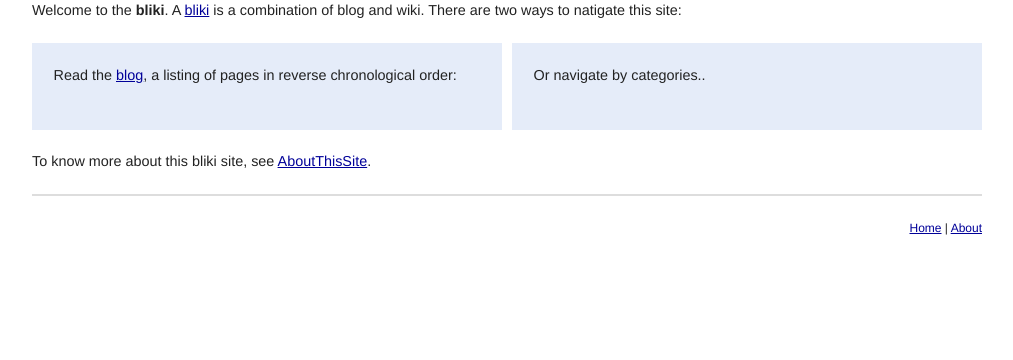
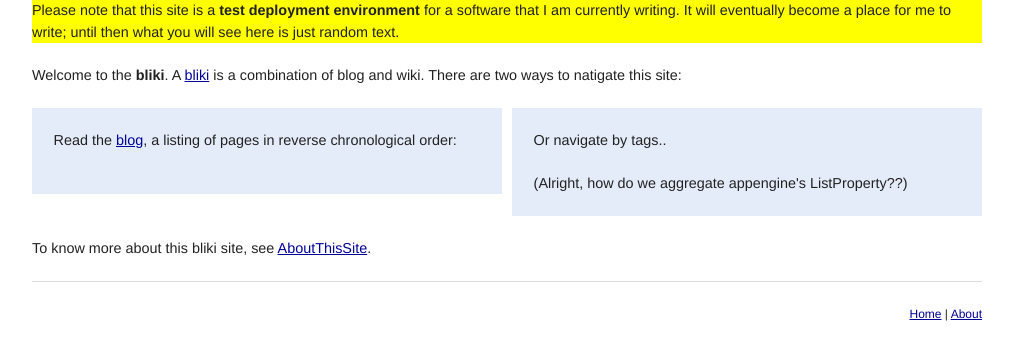
Before and after one commit to srid/debris, a Django app: template templates/srid/main.html in a window 1280 px wide. Shown: the part 18-378 px from the top of the page, without its empty margins (133-1146 px from the left). Run offline with Django 3.2, Linux system fonts and the light colour scheme; the template is opened without the code that fills it, so the values that code supplies are empty.

Commit message:
warning text

```diff
--- a/index.yaml
+++ b/index.yaml
@@ -10,7 +10,7 @@ indexes:
 # automatically uploaded to the admin console when you next deploy
 # your application using appcfg.py.
 
-# Used 54 times in query history.
+# Used 61 times in query history.
 - kind: BlikiPage
   properties:
   - name: belongs_to_blog
--- a/templates/srid/main.html
+++ b/templates/srid/main.html
@@ -4,6 +4,12 @@
 {% block content %}
 
 	<div class="span-24">
+		<p class="highlight">
+			Please note that this site is a <b>test deployment environment</b> for
+			a software that I am currently writing. It will eventually become a place
+			for me to write; until then what you will see here is just random text.
+		</p>
+
 		<p>Welcome to the <b>bliki</b>. A <a href="http://en.wikipedia.org/wiki/Bliki">bliki</a>
 		is a combination of blog and wiki. There are two ways to
 		natigate this site:</p>
@@ -25,7 +31,9 @@
 
 	<div class="span-12 last">
 		<div class="box">
-			<p>Or navigate by categories..</p>
+			<p>Or navigate by tags..</p>
+
+			(Alright, how do we aggregate appengine's ListProperty??)
 		</div>
 	</div>
 
```
Also changed, not shown: README.txt.
